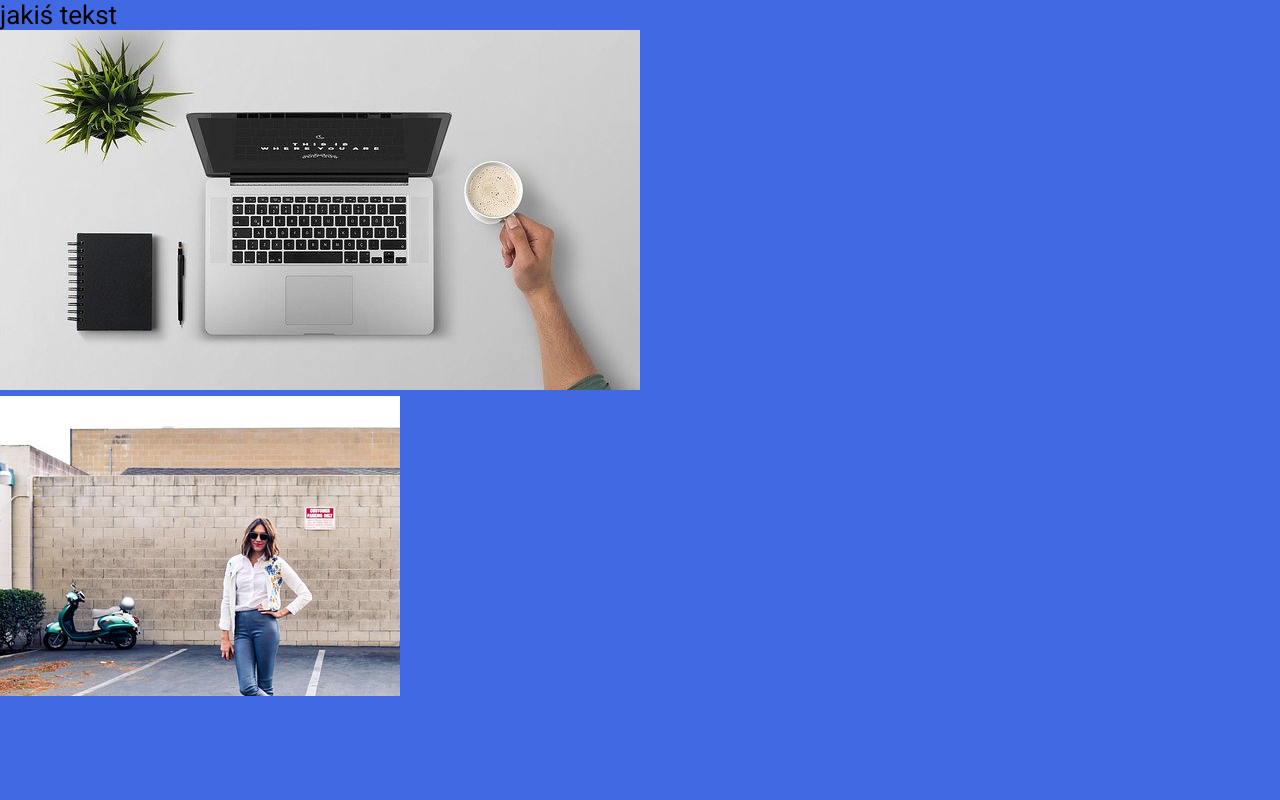
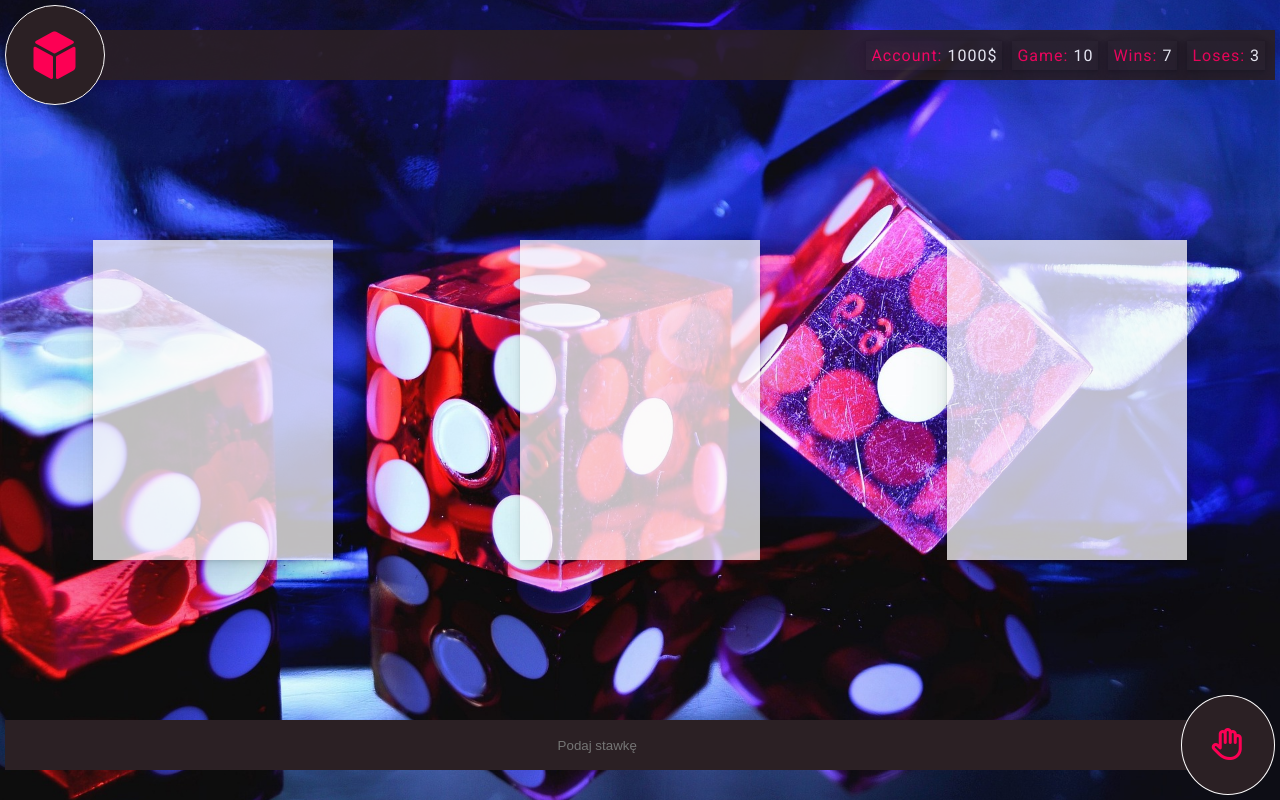
Before and after one commit to pzte90/Game, a website built with webpack: page src/templates/index.html in a window 1280 px wide. Built offline with nearby package versions, Linux system fonts and the light colour scheme; files whose address does not match are found by name.

Commit message:
add sass/content

```diff
--- a/src/sass/base/_variables.scss
+++ b/src/sass/base/_variables.scss
@@ -7,15 +7,15 @@ $main-color: #2b2024;
 $secondary-color: #fbf9fa;
 $contrast-color: #fd0054;
 
-$base-font-size: 26px;
-$mobile-font-size: 14px;
+$base-font-size: 16px;
+$mobile-font-size: 12px;
 
 $font-family: 'Roboto', 'arial', sans-serif;
 
 $main-spacing: 20px;
 
 $breakpoint: (
-    mobile: '576px',
-    tablet: '768px',
-    deskopt: '992px',
+    mobile: 576px,
+    tablet: 768px,
+    deskopt: 992px,
 );
--- /dev/null
+++ b/src/sass/content/_blure.scss
@@ -0,0 +1,13 @@
+.blure{
+    position: absolute;
+    top: 0;
+    left: 0;
+    width: 100vw;
+    height: 100vh;
+    z-index: -1;
+    background-image: url('../images/casino.jpg');
+    background-repeat: repeat;
+    background-position: center;
+    background-size: cover;
+    filter: blur(4px);
+}
--- /dev/null
+++ b/src/sass/content/_cards.scss
@@ -0,0 +1,21 @@
+.cards{
+    display: flex;
+    justify-content: space-around;
+    &__container{
+        width: 30vw;
+        height: 30vh;
+        background-color: $secondary-color;
+        box-shadow: 0 1px 2px rgba(0,0,0,0.07),
+        0 2px 4px rgba(0,0,0,0.07),
+        0 4px 8px rgba(0,0,0,0.07),
+        0 8px 16px rgba(0,0,0,0.07),
+        0 16px 32px rgba(0,0,0,0.07),
+        0 32px 64px rgba(0,0,0,0.07);
+        opacity: 0.75;
+
+        @include orientation(landscape){
+            width: 30vh;
+            height: 40vh;
+        }
+    }
+}
--- /dev/null
+++ b/src/sass/content/_general.scss
@@ -0,0 +1,78 @@
+.general{
+    position: relative;
+    display: flex;
+    align-items: center;
+    color: $contrast-color;
+    margin: $main-spacing/4;
+    letter-spacing: 1px;
+    overflow: hidden;
+    &__logo{
+        display: flex;
+        justify-content: center;
+        align-items: center;
+        flex: 0 0 75px;
+        height: 75px;
+        background-color: $main-color;
+        border: $secondary-color 1px solid;
+        border-radius: 50%;
+        margin-right: -10px;
+        z-index: 999;
+        box-shadow: -10px 0 none;
+        cursor: pointer;
+        @include media(tablet){
+            flex: 0 0 100px;
+            height: 100px;
+        }
+        &:hover ~ .general__info{
+            transform: translateX(0);
+        }
+        &-dice{
+            display: block;
+            color: $contrast-color;
+            font-size: $base-font-size*2;
+            @include media(tablet){
+                font-size: $base-font-size*3;
+            }
+        }
+    }
+    &__info{
+        opacity: 0.9;
+        position: relative;
+        // transform: translateX(-100%);
+        display: flex;
+        align-items: center;
+        flex: 1 0 auto;
+        height: 50px;
+        background-color: #2b2024;
+        padding-left: 20px;
+        transition: 1s ease-in-out;
+        &-value, &-count, &-win, &-lose{
+            padding: $main-spacing/4;
+            margin-right: $main-spacing/2;
+            box-shadow: 0 1px 2px rgba(0,0,0,0.07),
+            0 2px 4px rgba(0,0,0,0.07),
+            0 4px 8px rgba(0,0,0,0.07),
+            0 8px 16px rgba(0,0,0,0.07),
+            0 16px 32px rgba(0,0,0,0.07),
+            0 32px 64px rgba(0,0,0,0.07);
+            @media (max-width: 340px) {
+                padding: $main-spacing/6;
+                margin-right: $main-spacing/3;
+            }
+            span{
+                display: block;
+                color: $secondary-color;
+                text-align: center;
+                @include orientation(landscape){
+                    display: inline;
+                }
+                @include media(mobile){
+                    display: inline;
+                }
+            }
+        }
+        &-value{
+            margin-left: auto;
+        }
+    }
+}
--- /dev/null
+++ b/src/sass/content/_play.scss
@@ -0,0 +1,55 @@
+.play{
+    display: flex;
+    flex-direction: column;
+    align-items: center;
+    margin: $main-spacing/4;
+    @media (max-width: 425px) {
+        flex-direction: row;
+    }
+    @include orientation(landscape){
+        flex-direction: row;
+    }
+    @include media(tablet){
+        flex-direction: row;
+    }
+    &__bid{
+        width: 100%;
+        height: 50px;
+        background-color: $main-color;
+        color: $secondary-color;
+        border: none;
+        margin-bottom: $main-spacing*2;
+        text-align: center;
+        @media (max-width: 425px) {
+            margin: 0;
+        }
+        @include orientation(landscape){
+            margin: 0;
+        }
+        @include media(tablet){
+            margin: 0;
+        }
+    }
+    &__btn{
+        cursor: pointer;
+        width: 75px;
+        height: 75px;
+        background-color: $main-color;
+        border: $secondary-color 1px solid;
+        border-radius: 50%;
+        color: $contrast-color;
+        font-size: $base-font-size*2;
+        margin-bottom: $main-spacing;
+        @media (max-width: 425px) {
+            margin: 0 0 0 -20px;
+        }
+        @include orientation(landscape){
+            margin: 0 0 0 -20px;
+        }
+        @include media(tablet){
+            margin: 0 0 0 -20px;
+            width: 100px;
+            height: 100px;
+        }
+    }
+}
--- /dev/null
+++ b/src/sass/content/_wrapper.scss
@@ -0,0 +1,13 @@
+.wrapper{
+    display: flex;
+    flex-direction: column;
+    justify-content: space-between;
+    height: 100vh;
+    background-color: royalblue;
+    background-image: url('../images/casino.jpg');
+    background-repeat: no-repeat;
+    background-position: center;
+    background-size: cover;
+    max-width: 1440px;
+    margin: 0 auto;
+}
--- a/src/sass/style.scss
+++ b/src/sass/style.scss
@@ -2,11 +2,12 @@
 @import './base/variables';
 @import './base/mixins';
 @import './base/typography';
+@import './content/wrapper';
+@import './content/blure';
+@import './content/general';
+@import './content/cards';
+@import './content/play';
 
-
-body{
-    background-color:royalblue;
-}
 
 .parking{
     width: 400px;
--- a/src/templates/index.html
+++ b/src/templates/index.html
@@ -4,14 +4,40 @@
     <meta charset="UTF-8">
     <meta name="viewport" content="width=device-width, initial-scale=1.0">
     <title>Game</title>
+    <script src="https://kit.fontawesome.com/d12ccddb36.js" crossorigin="anonymous"></script>
 </head>
 <body>
-    <p>jakiś tekst</p>
-    <div>
-        <img src="images/internet.jpg" alt="internet">
+    <div class="wrapper">
+        <section class="general">
+            <div class="general__logo">
+                <span class="general__logo-dice fas fa-dice-d6"></span>
+            </div>
+            <div class="general__info">
+                <p class="general__info-value">Account:<span> 1000$</span></p>
+                <p class="general__info-count">Game:<span> 10</span></p>
+                <p class="general__info-win">Wins:<span> 7</span></p>
+                <p class="general__info-lose">Loses:<span> 3</span></p>
+            </div>
+        </section>
+
+        <section class="cards">
+            <div class="cards__container">
+
+            </div>
+            <div class="cards__container">
+
+            </div>
+            <div class="cards__container">
+
+            </div>
+        </section>
+
+        <section class="play">
+            <input class="play__bid" type="number" placeholder=" Podaj stawkę">
+            <button class="play__btn"><span class="far fa-hand-paper"></span></button>
+        </section>
     </div>
-    <div class="parking">
 
-    </div>
+    <div class="blure"></div>
 </body>
 </html>
```
Also changed, not shown: src/images/casino.jpg (added).
